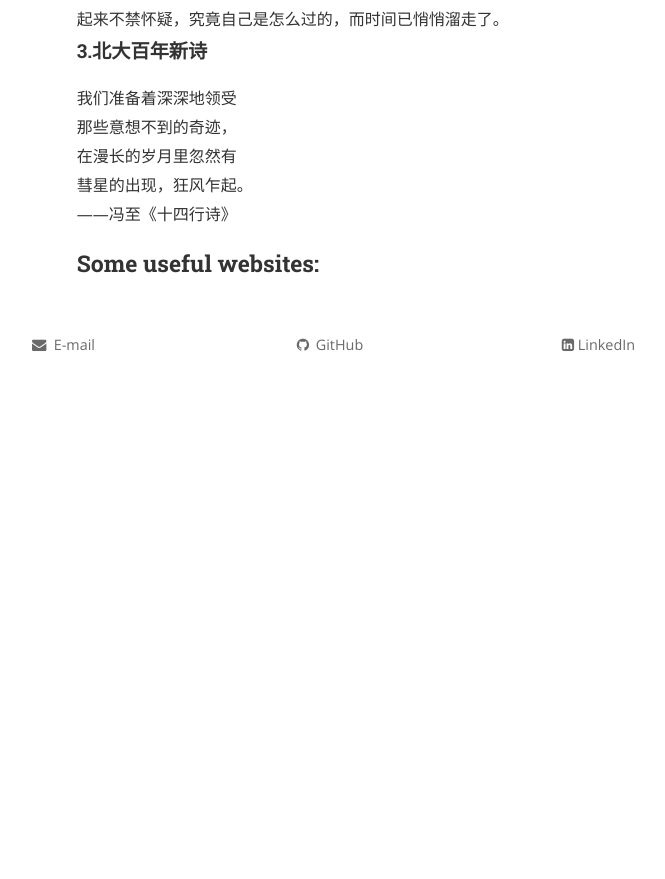
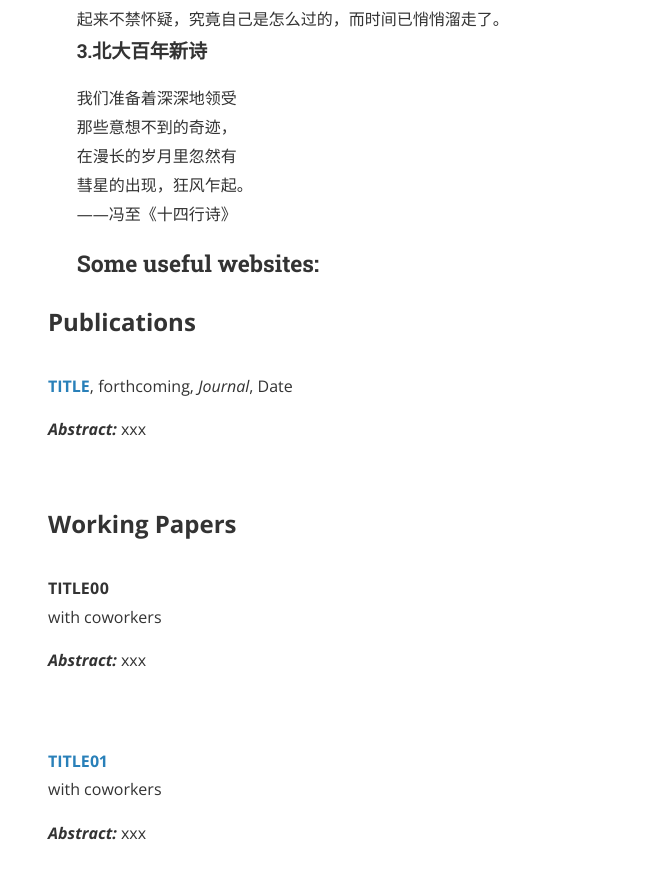
Before and after one commit to Yunga-Wu/Yunga-Wu.github.io, a Jekyll site: the page built from about.md, in a window 1280 px wide and 900 px high, scrolled down 755 px. Shown: the top 879 px of the window, without its empty margins (224-889 px from the left). Built offline with Jekyll 4.4.1, drawn with Linux system fonts in a browser that asks for light colours; nearby versions of some CDN libraries; comment, search, counter and statistics services are not loaded; a style sheet for code colours, icons or effects is not loaded; before the commit the page ends 1160 px from its top, so only the background shows below that.

Commit message:
Update about.md

```diff
--- a/about.md
+++ b/about.md
@@ -23,3 +23,14 @@ permalink: /about/
 ——冯至《十四行诗》
 <br>
 ### Some useful websites:
+
+<font size="+2"><strong> Publications</strong></font><br>
+<strong><a href="paperLink">TITLE</a></strong>, forthcoming, <i>Journal</i>, Date<br>
+<p style="text-align:justify"><b><i>Abstract: </i></b>xxx</p>
+<br>
+<font size="+2"><strong> Working Papers</strong></font><br>
+<strong>TITLE00</strong><br>with coworkers<br>
+<p style="text-align:justify"><b><i>Abstract: </i></b>xxx</p><br>
+<br>
+<strong><a href="paperLink"> TITLE01</a></strong><br>with coworkers<br>
+<p style="text-align:justify"><b><i>Abstract: </i></b>xxx</p><br>
```
